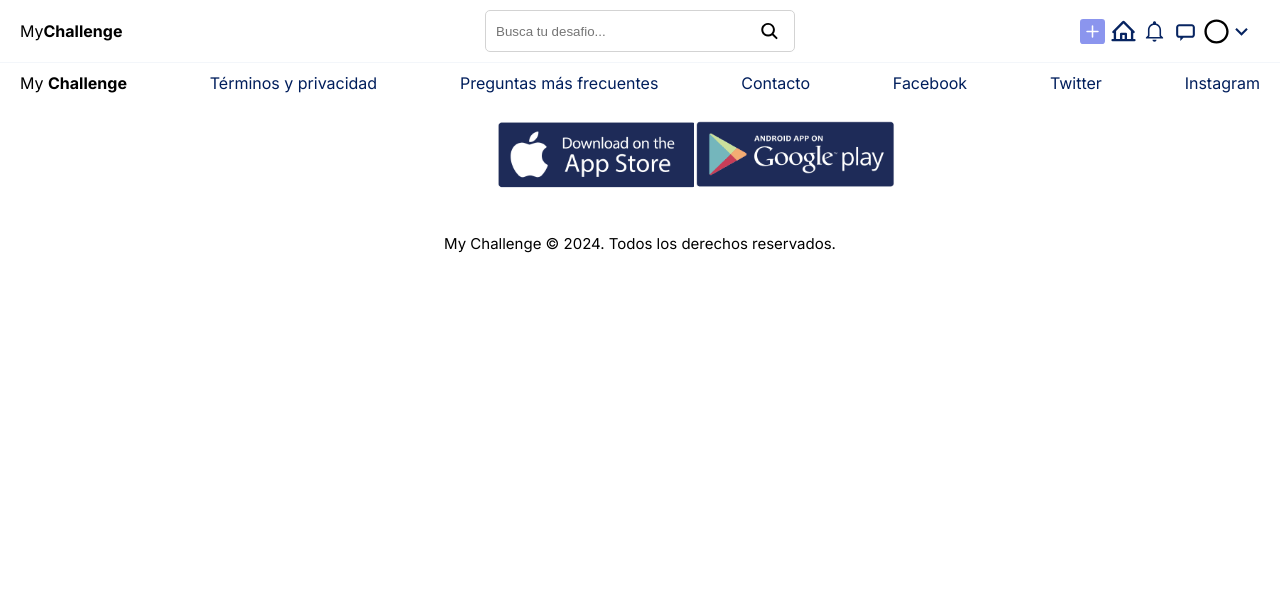
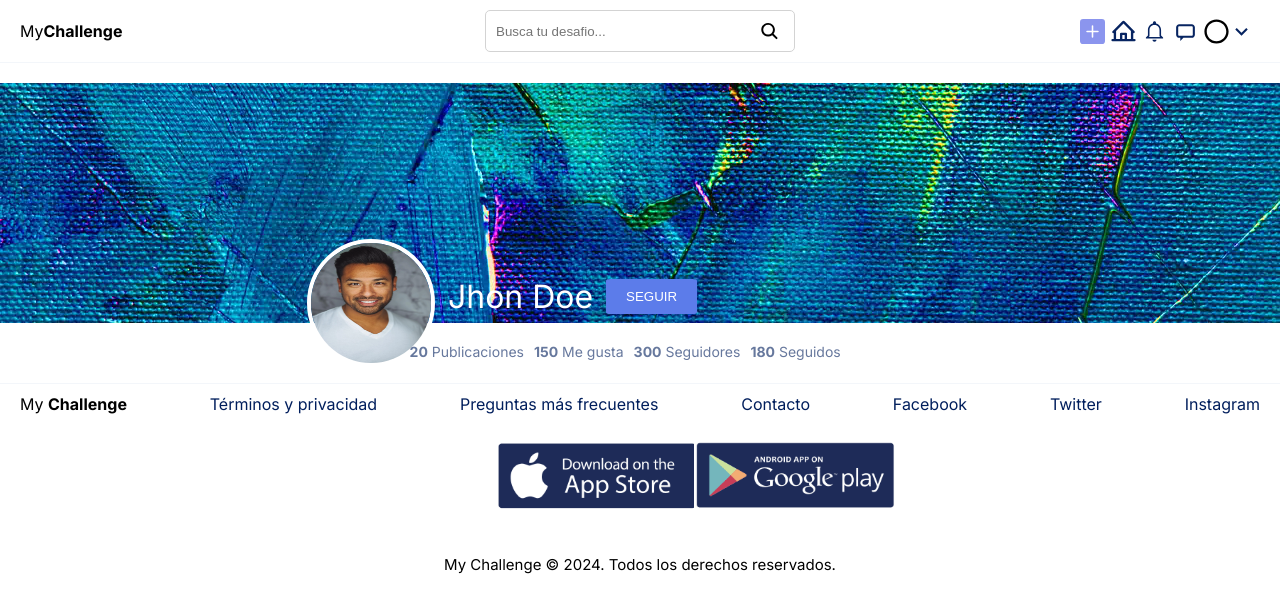
Before and after one commit to AlvesRichard/my_challenge, a Next.js app: page / in a window 1280 px wide. Shown: the top 612 px of the page. Built offline with nearby package versions, Linux system fonts and the light colour scheme.

Commit message:
feat (home): add portada & photo perfil

```diff
--- /dev/null
+++ b/src/app/(home)/page.js
@@ -0,0 +1,40 @@
+import Image from "next/image";
+import retrato from "../../../public/retrato.webp";
+import portada from "../../../public/portada.jpg";
+import "./styles.css";
+
+export default function Home() {
+  return (
+    <main>
+      <section className="coverContainer">
+        <Image src={portada} className="portadaImage" height={240} />
+        <div className="profileContent">
+          <div className="profilePictureContainer">
+            <Image
+              src={retrato}
+              className="profilePicture"
+              width={128}
+              height={128}
+            />
+          <h1 className="userName">Jhon Doe</h1>
+          <button className="followButton">SEGUIR</button>
+          </div>
+          <div className="stats">
+            <span className="statItem">
+              <strong>20</strong> Publicaciones
+            </span>
+            <span className="statItem">
+              <strong>150</strong> Me gusta
+            </span>
+            <span className="statItem">
+              <strong>300</strong> Seguidores
+            </span>
+            <span className="statItem">
+              <strong>180</strong> Seguidos
+            </span>
+          </div>
+        </div>
+      </section>
+    </main>
+  );
+}
--- /dev/null
+++ b/src/app/(home)/styles.css
@@ -0,0 +1,73 @@
+.coverContainer {
+  position: relative;
+  width: 100%;
+  height: 320px;
+  overflow: hidden;
+  text-align: center;
+  padding-top: 20px;
+}
+
+.portadaImage {
+  position: absolute;
+  top: 0;
+  left: 0;
+  width: 100%;
+  z-index: 1;
+  margin-top: 20px;
+}
+
+.profileContent {
+  position: absolute;
+  z-index: 2;
+  display: flex;
+  flex-direction: column;
+  align-items: center;
+  top: 55%;
+  left: 24%;
+  width: 100%;
+}
+
+.profilePictureContainer {
+  position: relative;
+  display: flex;
+  flex-direction: row;
+  align-items: center;
+  width: -webkit-fill-available;
+}
+
+.profilePicture {
+  border-radius: 50%;
+  border: 4px solid white;
+}
+
+.userName {
+  font-size: 32px;
+  font-weight: 400;
+  line-height: 32px;
+  color: white;
+  padding-bottom: 1%;
+  padding-left: 1%;
+}
+
+.followButton {
+  margin-bottom: 1%;
+  margin-left: 1%;
+  background-color: #5c7cea;
+  text-align: center;
+  padding: 10px 20px;
+  border: none;
+  border-radius: 5%;
+  color: white;
+}
+
+.stats {
+  position: absolute;
+  gap: 10px;
+  display: flex;
+  top: 82%;
+  left: 8%;
+  color: rgba(0, 30, 92, 0.6);
+  font-weight: 400;
+  line-height: 16px;
+  font-size: 14px;
+}
--- a/src/app/page.js
+++ /dev/null
@@ -1,9 +0,0 @@
-
-export default function Home() {
-  return (
-    <main>
-
-
-    </main>
-  );
-}
--- a/src/components/common/Header/styles.css
+++ b/src/components/common/Header/styles.css
@@ -1,17 +1,9 @@
-/* .headerContainer{
-    display: flex;
-    flex-direction: row;
-    justify-content: space-between;
-    align-items: center;
-    padding: 10px 20px;
-    border-bottom: 1px solid #F3F6FA;
-} */
-
 .headerContainer {
     display: flex;
     align-items: center;
     justify-content: space-between;
     padding: 10px 20px;
+    border-bottom: 1px solid #F3F6FA;
   }
 
   .headerItem {
```
Also changed, not shown: public/portada.jpg (added), public/retrato.webp (added).
